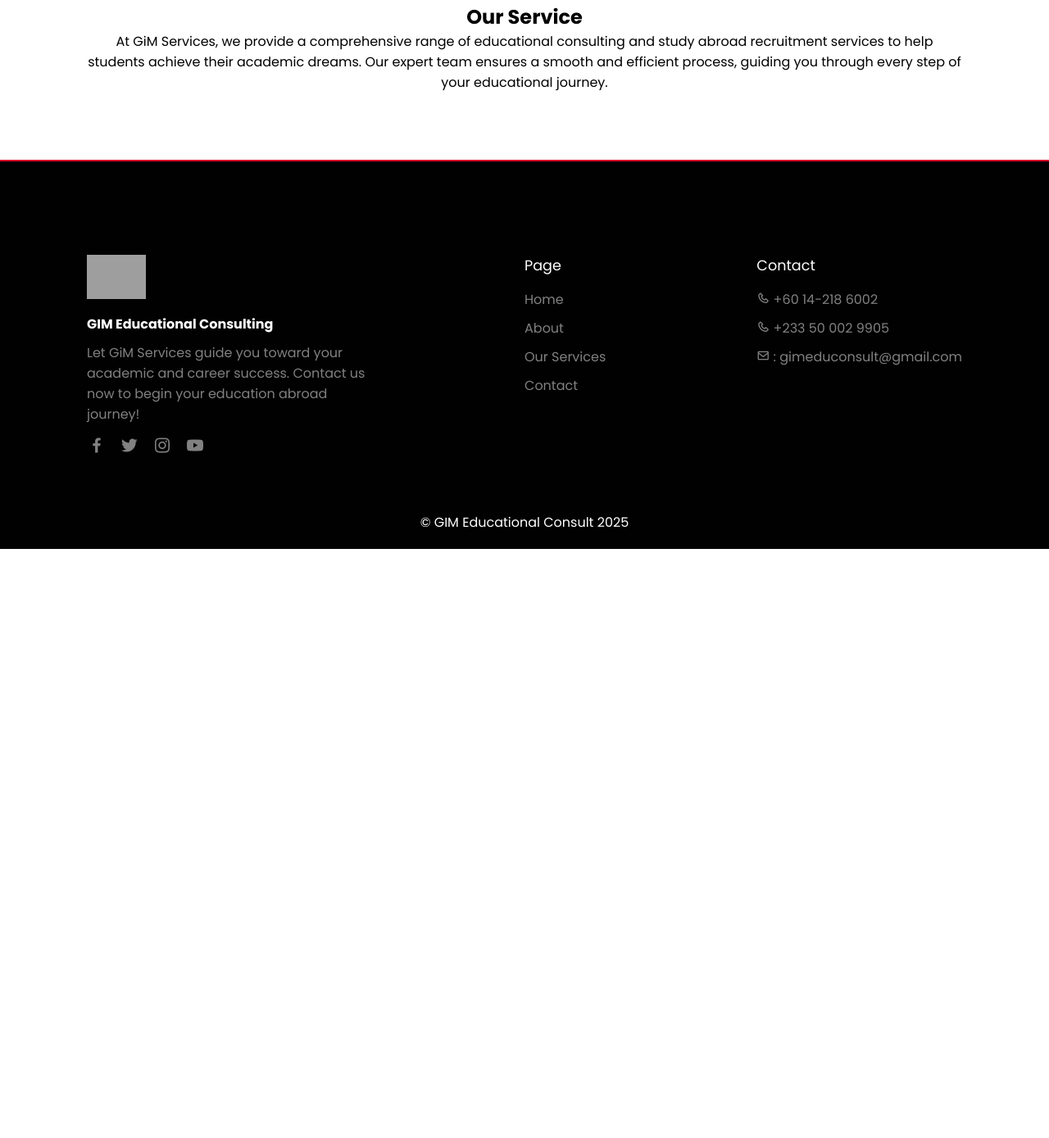
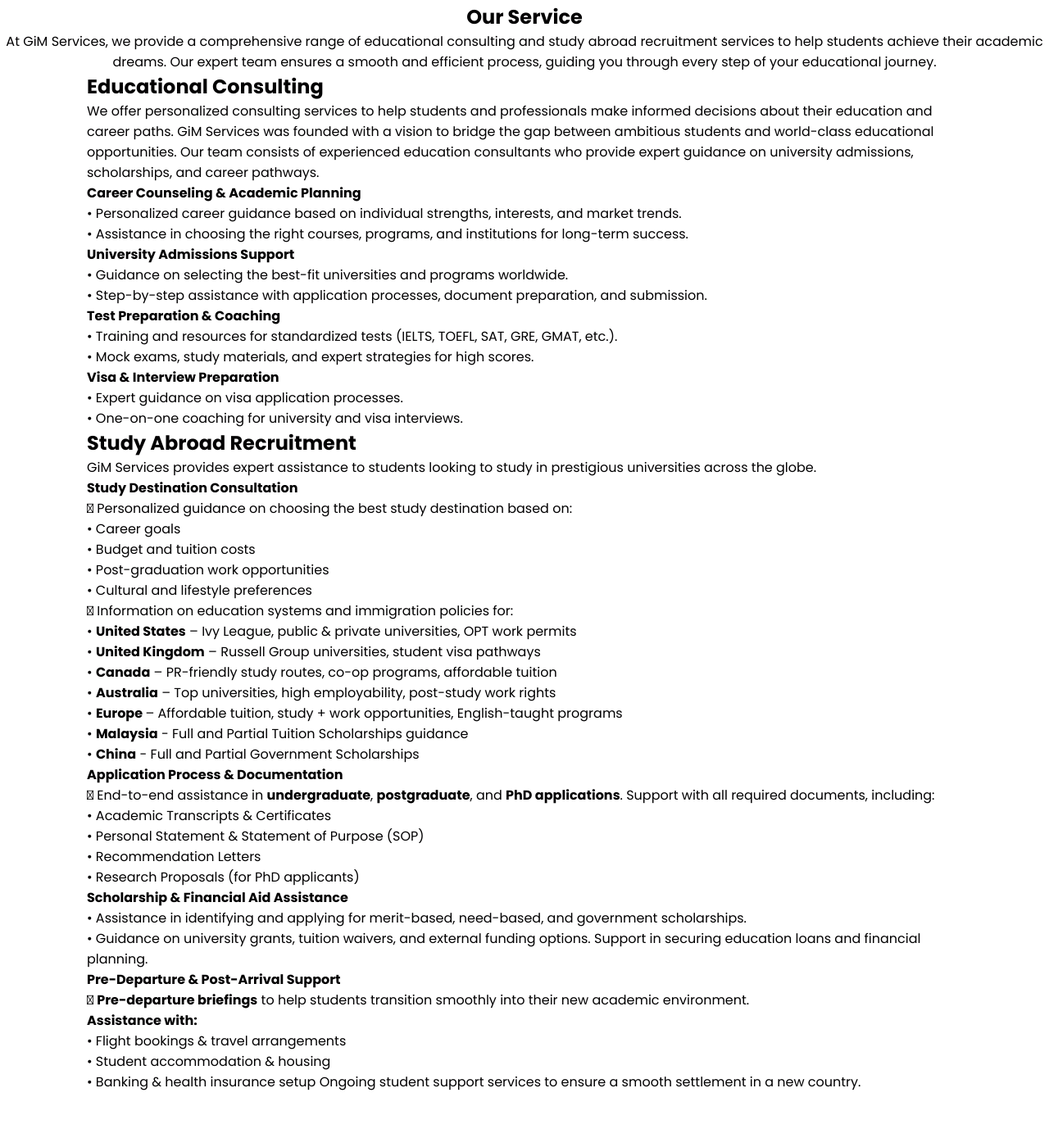
Before and after one commit to Asiamah-5614/gimeduconsult, a plain HTML site: page our_service.html in a window 1280 px wide. Shown: the part 411-1800 px from the top of the page at 82% size. Before the commit the page ends 1081 px from the top, so only its background shows below. Drawn offline with nearby package versions, Linux system fonts and the light colour scheme; grey boxes are pictures that could not be loaded.

Commit message:
Update our_service.html

```diff
--- a/our_service.html
+++ b/our_service.html
@@ -41,12 +41,109 @@
 
     <!-- Informational input section -->
 
-    <section class="information container">
+    <section class="information">
         <div class="heading">
             <h2>Our Service</h2>
             <p>
                 At GiM Services, we provide a comprehensive range of educational consulting and study abroad recruitment services to help students achieve their academic dreams. Our expert team ensures a smooth and efficient process, guiding you through every step of your educational journey.
             </p>
+        </div>
+
+        <div class="information-1 container">
+            <div class="inform">
+                <h2>Educational Consulting</h2>
+                <p>
+                    We offer personalized consulting services to help students and professionals make informed decisions about their education and career paths. GiM Services was founded with a vision to bridge the gap between ambitious students and world-class educational opportunities. Our team consists of experienced education consultants who provide expert guidance on university admissions, scholarships, and career pathways.
+                </p>
+
+                <h4>
+                    Career Counseling & Academic Planning
+                </h4>
+                <p>•	Personalized career guidance based on individual strengths, interests, and market trends.</p>
+                <p>•	Assistance in choosing the right courses, programs, and institutions for long-term success.</p>
+
+                <h4>
+                    University Admissions Support
+                </h4>
+                <p>•	Guidance on selecting the best-fit universities and programs worldwide.</p>
+                <p>•	Step-by-step assistance with application processes, document preparation, and submission.</p>
+
+                <h4>
+                    Test Preparation & Coaching
+                </h4>
+                <p>•	Training and resources for standardized tests (IELTS, TOEFL, SAT, GRE, GMAT, etc.).</p>
+                <p>•	Mock exams, study materials, and expert strategies for high scores.</p>
+
+                <h4>
+                    Visa & Interview Preparation
+                </h4>
+                <p>•	Expert guidance on visa application processes.</p>
+                <p>•	One-on-one coaching for university and visa interviews.</p>
+            </div>
+
+            <div class="inform">
+                <h2>Study Abroad Recruitment</h2>
+                <p>
+                    GiM Services provides expert assistance to students looking to study in prestigious universities across the globe.
+                </p>
+
+                <h4>
+                    Study Destination Consultation
+                </h4>
+                <p>	Personalized guidance on choosing the best study destination based on:</p>
+                <p>•	Career goals</p>
+                <p>•	Budget and tuition costs</p>
+                <p>•	Post-graduation work opportunities</p>
+                <p>•	Cultural and lifestyle preferences</p>
+
+
+                <p>	Information on education systems and immigration policies for:</p>
+                <p>•	<b>United States</b> – Ivy League, public & private universities, OPT work permits</p>
+                <p>•	<b>United Kingdom</b> – Russell Group universities, student visa pathways</p>
+                <p>•	<b>Canada</b> – PR-friendly study routes, co-op programs, affordable tuition</p>
+                <p>•	<b>Australia</b> – Top universities, high employability, post-study work rights</p>
+                <p>•	<b>Europe </b>– Affordable tuition, study + work opportunities, English-taught programs</p>
+                <p>•	<b>Malaysia</b> - Full and Partial Tuition Scholarships guidance</p>
+                <p>•	<b>China</b> - Full and Partial Government Scholarships</p>
+
+                <h4>
+                    Application Process & Documentation
+                </h4>
+                <p>	End-to-end assistance in <b>undergraduate</b>, <b>postgraduate</b>, and <b>PhD applications</b>.
+                    Support with all required documents, including:
+                </p>
+                <p>•	Academic Transcripts & Certificates</p>
+                <p>•	Personal Statement & Statement of Purpose (SOP)</p>
+                <p>•	Recommendation Letters</p>
+                <p>•	Research Proposals (for PhD applicants)</p>
+
+                <h4>
+                    Scholarship & Financial Aid Assistance
+                </h4>
+                <p>•	Assistance in identifying and applying for merit-based, need-based, and government scholarships.</p>
+                <p>•	Guidance on university grants, tuition waivers, and external funding options.
+                    Support in securing education loans and financial planning.
+                </p>
+
+                <h4>
+                    Pre-Departure & Post-Arrival Support
+                </h4>
+                <p>	<b>Pre-departure briefings</b> to help students transition smoothly into their new academic environment.
+                </p>
+
+                <p>
+                    <b>Assistance with:</b>
+                </p>
+                <p>
+                    •	Flight bookings & travel arrangements
+                </p>
+                <p>
+                    •	Student accommodation & housing
+                </p>
+                <p>
+                    •	Banking & health insurance setup Ongoing student support services to ensure a smooth settlement in a new country.
+                </p>
+            </div>
         </div>
     </section>
 
```
